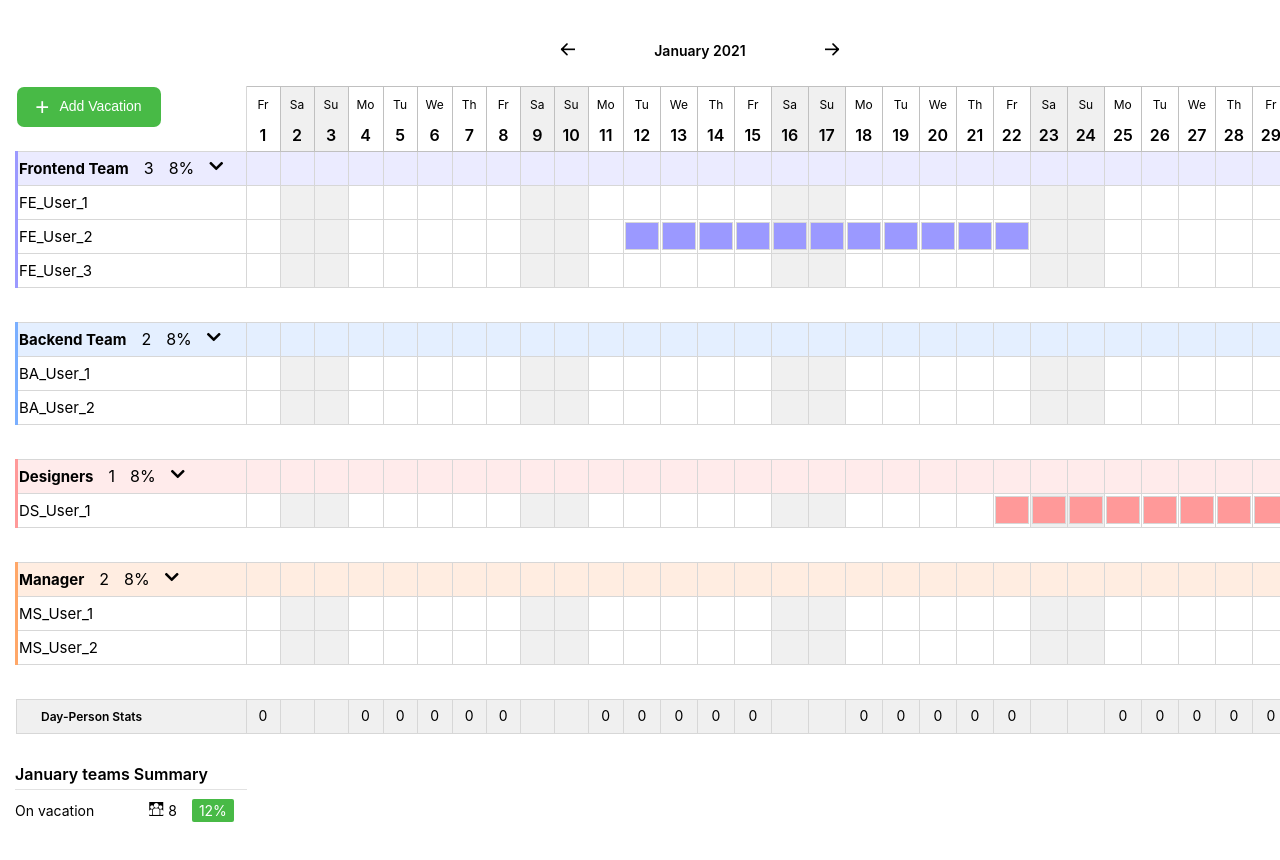
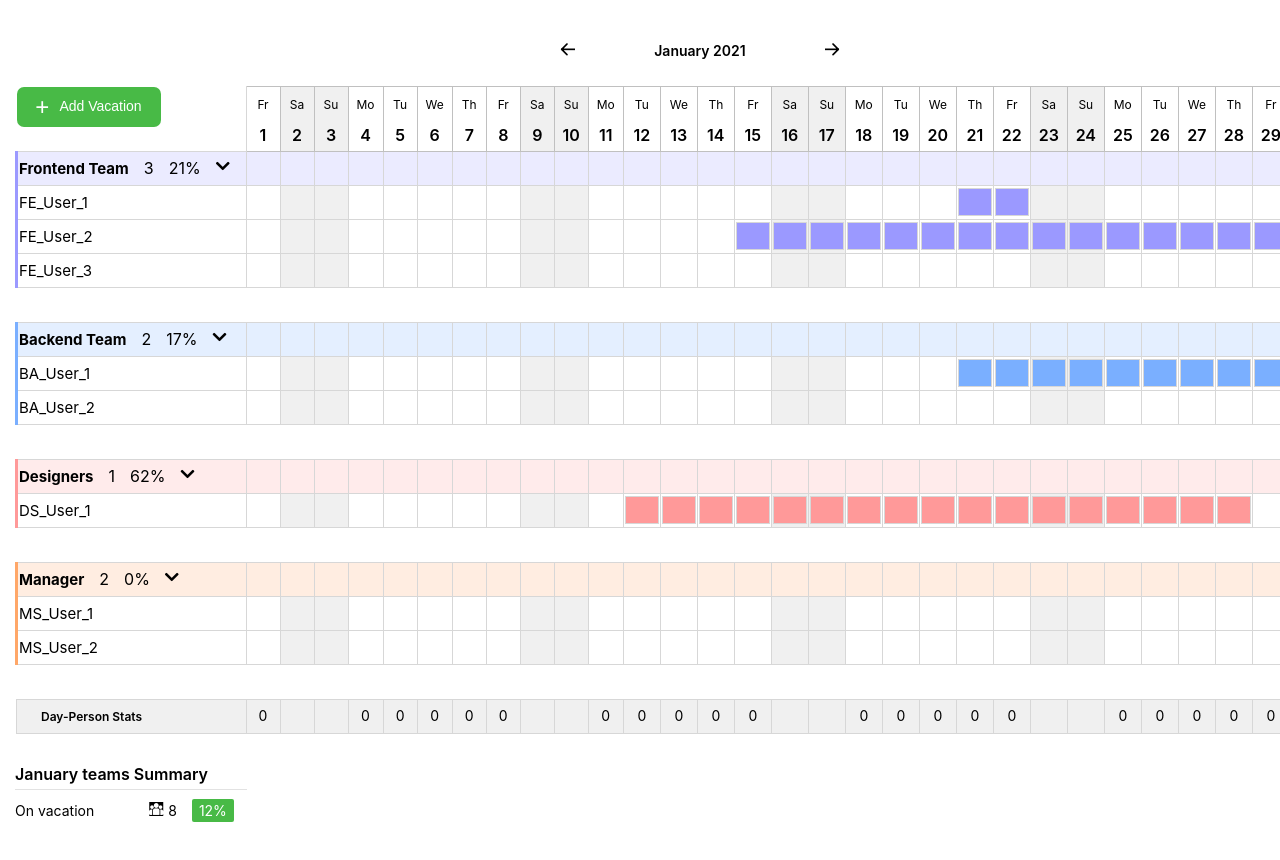
Before and after one commit to LesnovArt/calendarWithReact, a React (Create React App) app: page / in a window 1280 px wide. Shown: the top 860 px of the page. Built offline with nearby package versions, Linux system fonts and the light colour scheme; data requests are answered from the project's data file.

Commit message:
add procent for department

```diff
--- a/db.json
+++ b/db.json
@@ -135,13 +135,6 @@
       "type": "UnPd"
     },
     {
-      "id": 1608837915974,
-      "startDate": "24.12.2020",
-      "endDate": "30.12.2020",
-      "userId": 2,
-      "type": "Pd"
-    },
-    {
       "id": 1608847642713,
       "startDate": "26.12.2020",
       "endDate": "30.12.2020",
@@ -156,18 +149,32 @@
       "type": "Pd"
     },
     {
-      "id": 1610654003515,
-      "startDate": "22.01.2021",
-      "endDate": "29.01.2021",
-      "userId": 6,
+      "id": 1610654133378,
+      "startDate": "21.01.2021",
+      "endDate": "30.01.2021",
+      "userId": 4,
       "type": "UnPd"
     },
     {
-      "id": 1610654021042,
+      "id": 1610659063244,
+      "startDate": "21.01.2021",
+      "endDate": "22.01.2021",
+      "userId": 1,
+      "type": "Pd"
+    },
+    {
+      "id": 1610660352398,
+      "startDate": "15.01.2021",
+      "endDate": "31.01.2021",
+      "userId": 2,
+      "type": "Pd"
+    },
+    {
+      "id": 1610661726119,
       "startDate": "12.01.2021",
-      "endDate": "22.01.2021",
-      "userId": 2,
-      "type": "UnPd"
+      "endDate": "28.01.2021",
+      "userId": 6,
+      "type": "Pd"
     }
   ]
 }
--- a/src/components/tableBody/tableBody.js
+++ b/src/components/tableBody/tableBody.js
@@ -31,18 +31,25 @@ function TableBody(props) {
     })()
 
     const [isHide, setToggleDepartment] = useState(false)
+    const [procent, setProcent] = useState(0)
 
     function toggleDepartment (){
         setToggleDepartment (prevCount => !prevCount)
     }
 
+
+ let arrCount = []
+//  let result = 0;
     function getProcent(count, realm) {
-        let arrCount = []
         arrCount.push({
             count: count,
             realm: realm
         })
-        // console.log(arrCount)
+        let result = arrCount.reduce(function(sum, current) {
+            return current.count + sum;
+          }, 0);
+
+          setProcent(result)
     }
 
 
@@ -53,7 +60,9 @@ function TableBody(props) {
             members = {props.members}
             color = {color}
             toggleDepartment = {toggleDepartment}
-            arrDays={props.arrDays}/>
+            arrDays={props.arrDays}
+            procent = {procent}
+            />
             {
                 props.vacationsDepartment.members.map((member) =>
                    <TeamBody member = {member}
--- a/src/components/teamBody/teamBody.js
+++ b/src/components/teamBody/teamBody.js
@@ -5,7 +5,7 @@ import { useState, useEffect } from 'react'
 import axios from 'axios'
 
 function TeamBody(props) {
-
+// console.log(props)
     let arrVacationInCurrentMonth =  []
     let arrVacationCurrentMember = props.member.vacations;
 
--- a/src/components/teamHead/teamHead.js
+++ b/src/components/teamHead/teamHead.js
@@ -14,6 +14,10 @@ function TeamHead(props) {
        props.toggleDepartment(props.teamName)
        setClass(prevCount => !prevCount)
     }
+
+    let arrWeekends = props.arrDays.filter((day)=>day.isDayOff).length
+    let procent = Math.round((props.procent / ((props.arrDays.length-arrWeekends) * props.members.length)) * 100)
+
     let wrapperClass = classNames('department_hideArrow', { 'rotateArrow': rotateArrow === true })
     return (
         <tr className="department" style={color}>
@@ -49,7 +53,7 @@ function TeamHead(props) {
                     </svg> */}
                 </span>
                 <span className="department_countMembers">{props.members.length}</span>
-                <span className="department_procent">8%</span>
+                <span className="department_procent">{procent}%</span>
                 <span className={wrapperClass} onClick = {() => clickArrow()}><i className="icon icon-chevron-down-solid"></i></span>
 
                 {/* <span><i className="icon icon-001-group"></i></span> */}
```
